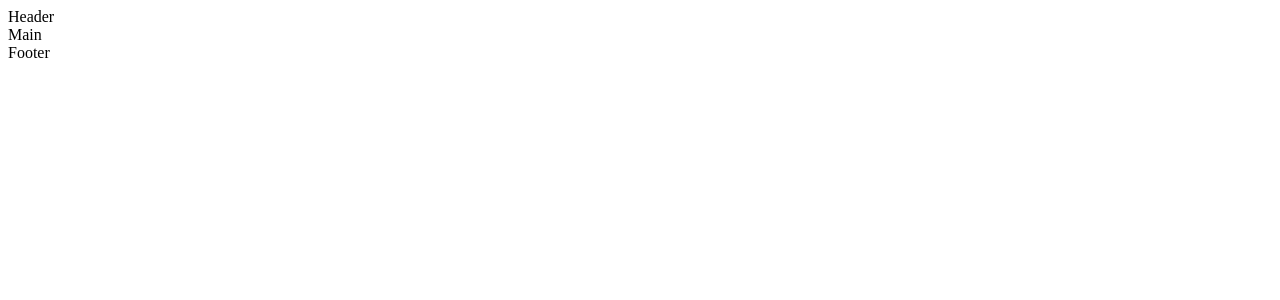
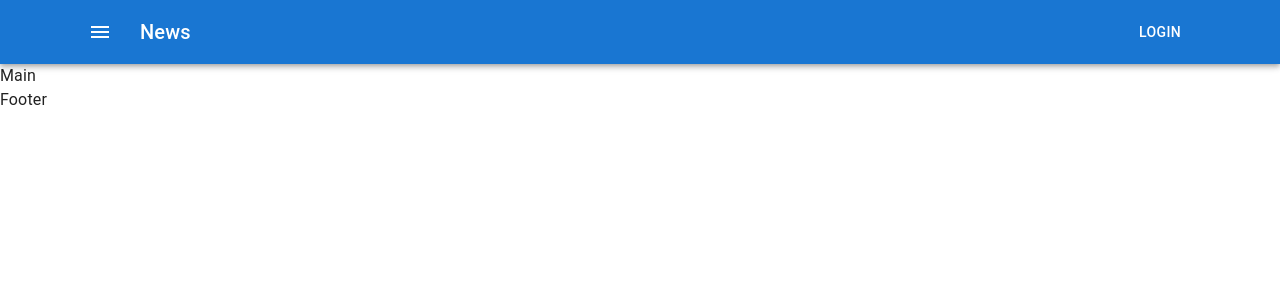
Before and after one commit to asteriab/react-shop-project, a React (Create React App) app: page / in a window 1280 px wide. Shown: the top 300 px of the page. Built offline with nearby package versions, Linux system fonts and the light colour scheme.

Commit message:
installed mui, added header

```diff
--- a/package.json
+++ b/package.json
@@ -3,6 +3,10 @@
   "version": "0.1.0",
   "private": true,
   "dependencies": {
+    "@emotion/react": "^11.10.5",
+    "@emotion/styled": "^11.10.5",
+    "@mui/icons-material": "^5.11.0",
+    "@mui/material": "^5.11.7",
     "@testing-library/jest-dom": "^5.16.5",
     "@testing-library/react": "^13.4.0",
     "@testing-library/user-event": "^13.5.0",
--- a/src/container/App/App.tsx
+++ b/src/container/App/App.tsx
@@ -1,11 +1,13 @@
 import Footer from "container/Footer/Footer";
 import Header from "container/Header/Header";
 import Main from "container/Main/Main";
+import CssBaseline from "@mui/material/CssBaseline";
 
 type Props = {};
 const App = (props: Props) => {
   return (
     <>
+      <CssBaseline />
       <Header />
       <Main />
       <Footer />
--- a/src/container/Header/Header.tsx
+++ b/src/container/Header/Header.tsx
@@ -1,5 +1,33 @@
+import AppBar from "@mui/material/AppBar";
+import Toolbar from "@mui/material/Toolbar";
+import Typography from "@mui/material/Typography";
+import Button from "@mui/material/Button";
+import IconButton from "@mui/material/IconButton";
+import MenuIcon from "@mui/icons-material/Menu";
+import { Container } from "@mui/system";
+
 type Props = {};
 const Header = (props: Props) => {
-  return <div>Header</div>;
+  return (
+    <AppBar position="static">
+      <Container>
+        <Toolbar>
+          <IconButton
+            size="large"
+            edge="start"
+            color="inherit"
+            aria-label="menu"
+            sx={{ mr: 2 }}
+          >
+            <MenuIcon />
+          </IconButton>
+          <Typography variant="h6" component="div" sx={{ flexGrow: 1 }}>
+            News
+          </Typography>
+          <Button color="inherit">Login</Button>
+        </Toolbar>
+      </Container>
+    </AppBar>
+  );
 };
 export default Header;
```
Also changed, not shown: 1 other file (tests, documents, lock files or other folders).
